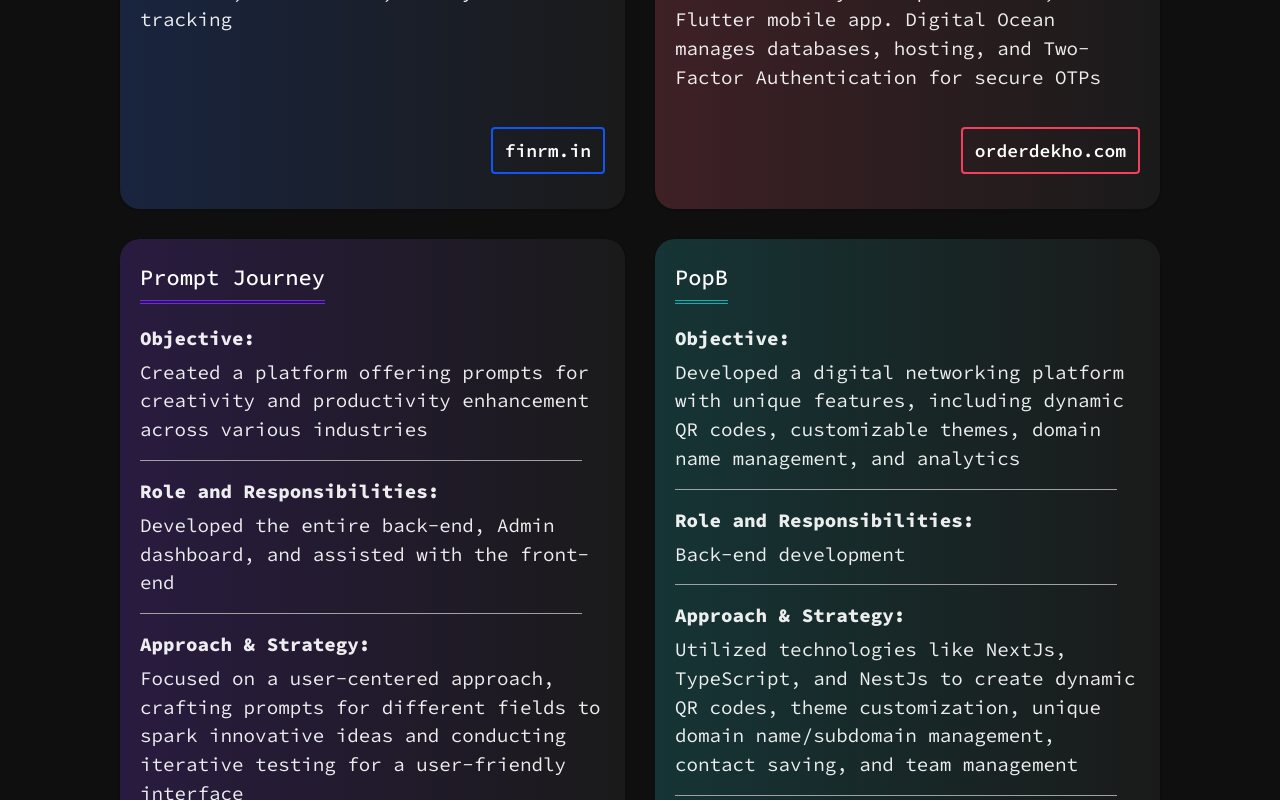
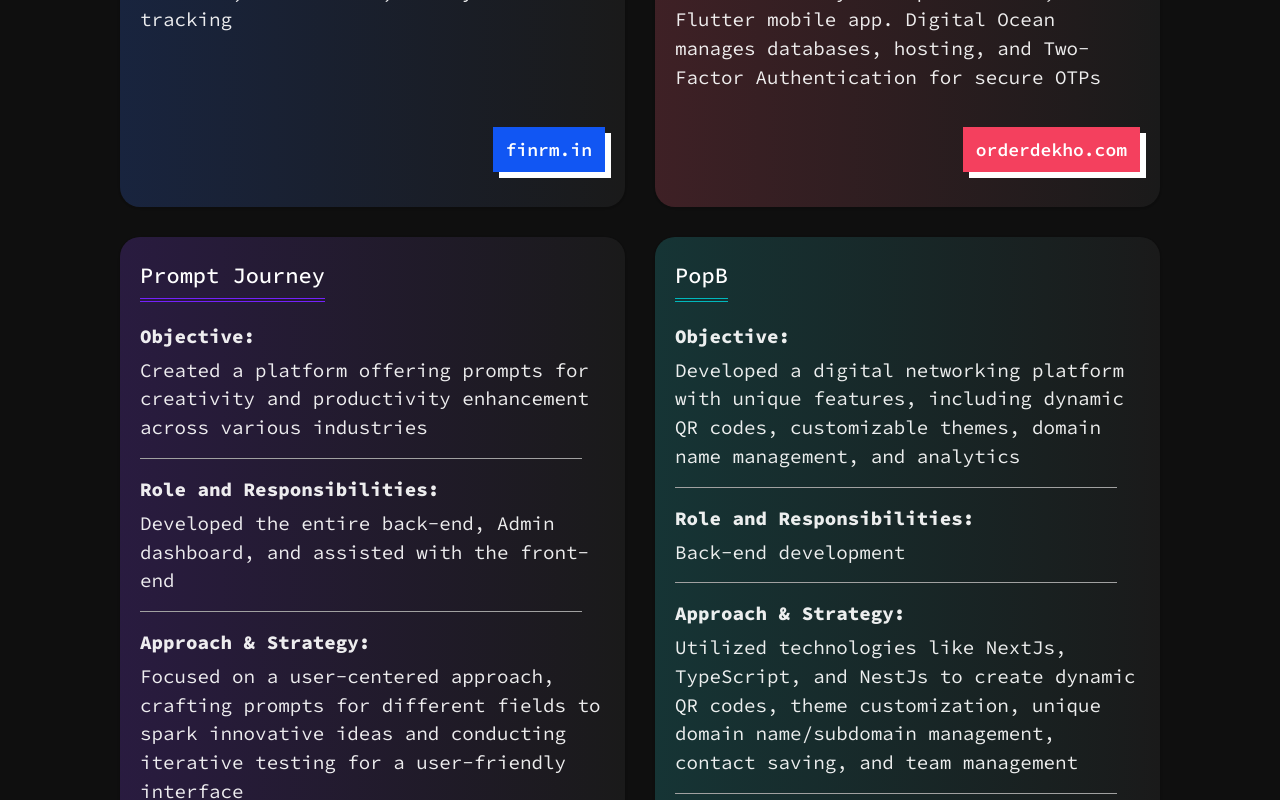
Before and after one commit to omkarhcode/omkarhwebsitev2, a Next.js app: page / in a window 1280 px wide. Shown: the part 3340-4140 px from the top of the page. Built offline with nearby package versions, Linux system fonts and the light colour scheme.

Commit message:
Refactor PortfolioItem component styles

```diff
--- a/components/elements/PortfolioItem.tsx
+++ b/components/elements/PortfolioItem.tsx
@@ -93,23 +93,24 @@
           textAlign={"center"}
           href={link}
           isExternal
-          // color={borderBottomColor}
           color={"white"}
           fontSize="lg"
           wordBreak={"break-all"}
-          border={`2px solid ${borderBottomColor}`}
-          bgColor={"transparent"}
+          border={`1px solid ${borderBottomColor}`}
+          // bgColor={"transparent"}
           px={3}
           py={2}
           fontWeight={600}
-          borderRadius={4}
+          // borderRadius={4}
           transition="all 0.3s"
+          backgroundColor={borderBottomColor}
+          boxShadow="6px 6px #fff"
           _hover={{
             textDecoration: "none",
             backgroundColor: borderBottomColor,
-            color: "white",
-            boxShadow: `6px 6px #fff`,
-            borderRadius: 0,
+            boxShadow: `0px 0px #fff`,
+            border: `1px solid #fff`,
+            // borderRadius: 4,
           }}
         >
           {extractDomain(link)}
```
